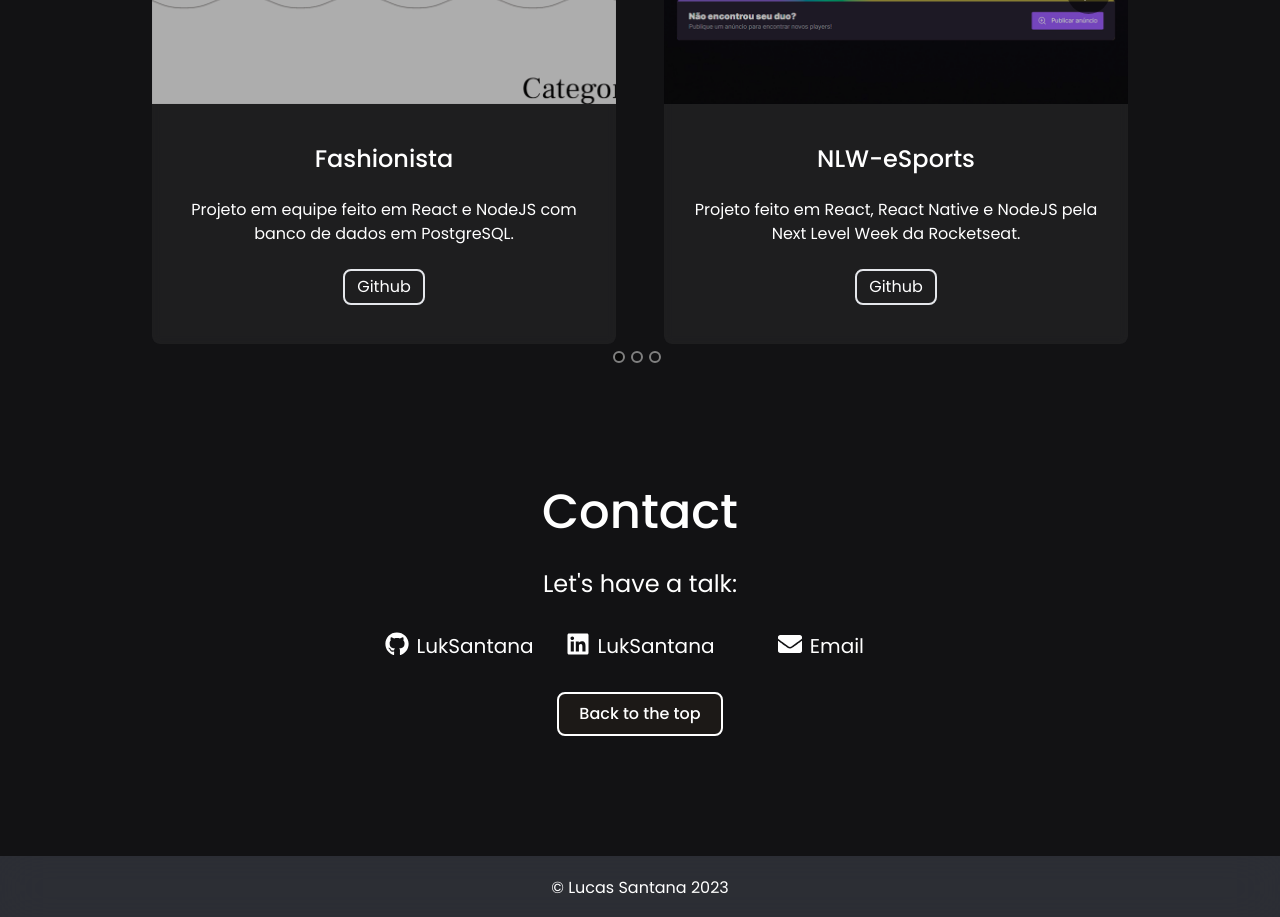
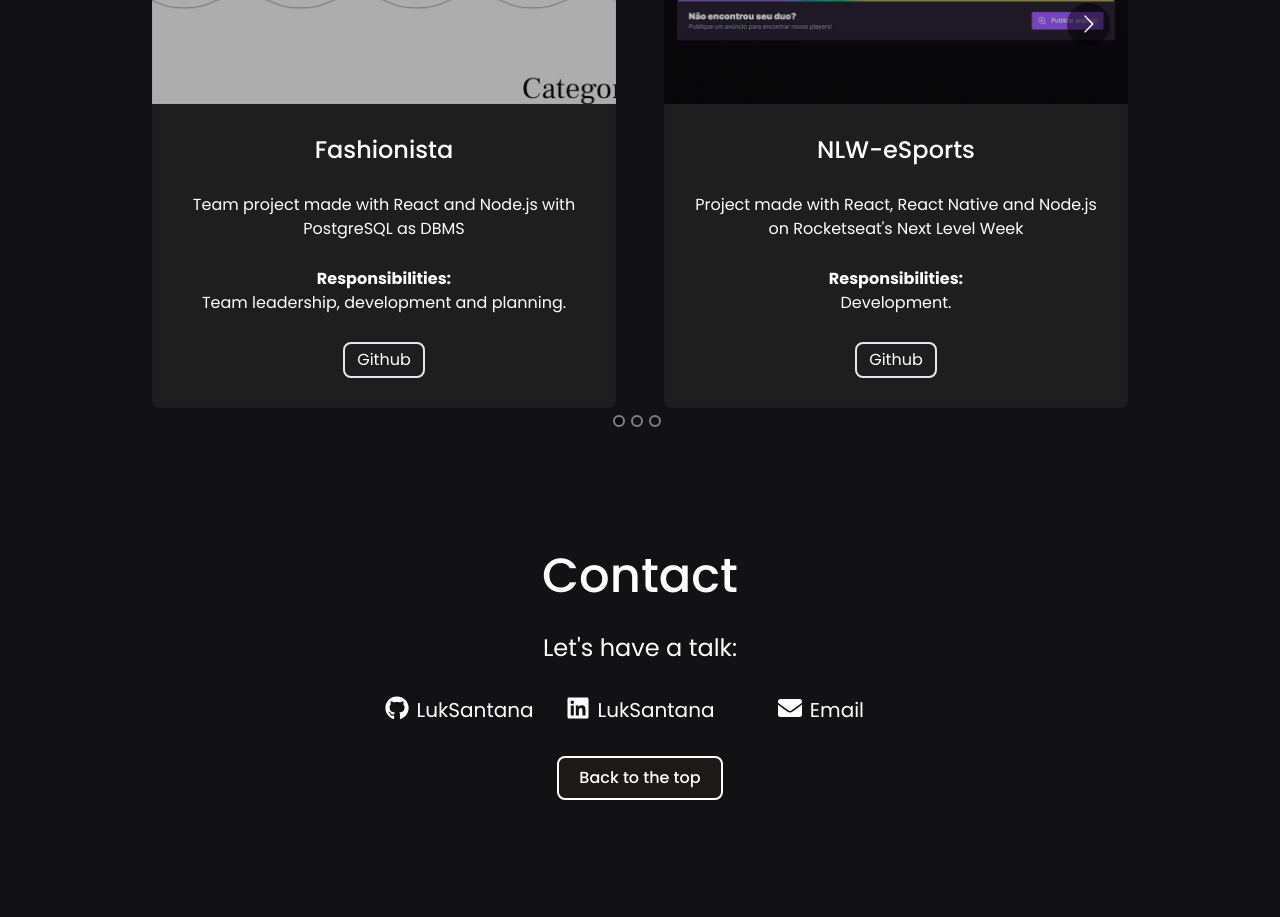
Before and after one commit to LukSantana/portfolio, a React (Vite) app: page / in a window 1280 px wide. Shown: the part 2360-3277 px from the top of the page. Built offline with nearby package versions, Linux system fonts and the light colour scheme.

Commit message:
updated projects

```diff
--- a/src/Components/ProjectCard/index.tsx
+++ b/src/Components/ProjectCard/index.tsx
@@ -3,6 +3,7 @@ interface ProjectCardProps {
 	title: string;
 	description: string;
 	projectUrl: string;
+	responsibilities: string;
 	gitHubUrl: string;
 }
 
@@ -11,6 +12,7 @@ const ProjectCard = ({
 	title,
 	description,
 	projectUrl,
+	responsibilities,
 	gitHubUrl,
 }: ProjectCardProps) => {
 	return (
@@ -24,9 +26,13 @@ const ProjectCard = ({
 					/>
 				}
 			</a>
-			<div className="flex flex-col items-center justify-evenly min-h-[14rem] px-3">
+			<div className="flex flex-col gap-3 items-center justify-evenly min-h-[18rem] max-h-[20rem] px-3">
 				<h2 className="font-medium text-2xl">{title}</h2>
 				<span className="break-words text-center px-2">{description}</span>
+				<span className="break-words text-center px-2">
+					<div className="font-bold">Responsibilities:</div>
+					{responsibilities}
+				</span>
 				<a
 					className="border-2 rounded-lg px-3 py-1 mb-4 cursor-pointer transition ease-in-out hover:scale-105"
 					href={gitHubUrl}
--- a/src/Components/Projects/index.tsx
+++ b/src/Components/Projects/index.tsx
@@ -2,56 +2,9 @@ import Carousel from "react-multi-carousel";
 import "react-multi-carousel/lib/styles.css";
 
 import ProjectCard from "../ProjectCard";
+import { projects } from "../../utils/projects";
 
 const Projects = () => {
-	const projects = [
-		{
-			imgUrl: "/assets/img/fashionista1.png",
-			title: "Fashionista",
-			description:
-				"Projeto em equipe feito em React e NodeJS com banco de dados em PostgreSQL.",
-			responsabilities: "Liderança de equipe e desenvolvimento.",
-			projectUrl: "https://fashionista-hackadev.netlify.app/",
-			gitHubUrl: "https://github.com/LukSantana/fashionista2",
-		},
-		{
-			imgUrl: "/assets/img/nlw-esports.png",
-			title: "NLW-eSports",
-			description:
-				"Projeto feito em React, React Native e NodeJS pela Next Level Week da Rocketseat.",
-			projectUrl: "https://nlw-esports-luk.netlify.app/",
-			gitHubUrl: "https://github.com/LukSantana/NLW-eSports",
-		},
-		{
-			imgUrl: "/assets/img/geradorSenha.png",
-			title: "Gerador de Senhas",
-			description: "Gerador de senhas feito com HTML, CSS e Javascript.",
-			projectUrl: "https://luksantana.github.io/geradorSenha/",
-			gitHubUrl: "https://github.com/LukSantana/geradorSenha",
-		},
-		{
-			imgUrl: "/assets/img/validador.png",
-			title: "Validador de CPF",
-			description: "Validador de CPF feito em NodeJS.",
-			projectUrl: "https://luksantana.github.io/verificador-cpf/",
-			gitHubUrl: "https://github.com/LukSantana/verificador-cpf",
-		},
-		{
-			imgUrl: "/assets/img/relogio.png",
-			title: "Relógio",
-			description: "Relógio feito HTML, CSS e Javascript.",
-			projectUrl: "https://luksantana.github.io/relogio/",
-			gitHubUrl: "https://github.com/LukSantana/relogio",
-		},
-		{
-			imgUrl: "/assets/img/calculadora.png",
-			title: "Calculadora",
-			description: "Calculadora feita em HTML, CSS e Javascript.",
-			projectUrl: "https://luksantana.github.io/calculadora/",
-			gitHubUrl: "https://github.com/LukSantana/calculadora",
-		},
-	];
-
 	const isMobile = window.innerWidth <= 1024;
 
 	return (
@@ -59,7 +12,9 @@ const Projects = () => {
 			className="flex flex-col justify-center items-center gap-12 w-[80%] max-w-full"
 			id="projects"
 		>
-			<h1 className="text-white text-5xl font-medium text-center">Personal Projects</h1>
+			<h1 className="text-white text-5xl font-medium text-center">
+				Personal Projects
+			</h1>
 			<Carousel
 				additionalTransfrom={0}
 				arrows
@@ -117,6 +72,7 @@ const Projects = () => {
 						title={project.title}
 						description={project.description}
 						projectUrl={project.projectUrl}
+						responsibilities={project.responsibilities}
 						gitHubUrl={project.gitHubUrl}
 					/>
 				))}
--- /dev/null
+++ b/src/utils/projects.ts
@@ -0,0 +1,61 @@
+interface ProjectProps {
+  imgUrl: string;
+  title: string;
+  description: string;
+  responsibilities: string;
+  projectUrl: string;
+  gitHubUrl: string;
+}
+
+export const projects: Array<ProjectProps> = [
+  {
+    imgUrl: "/assets/img/fashionista1.png",
+    title: "Fashionista",
+    description:
+      "Team project made with React and Node.js with PostgreSQL as DBMS",
+    responsibilities: "Team leadership, development and planning.",
+    projectUrl: "https://fashionista-hackadev.netlify.app/",
+    gitHubUrl: "https://github.com/LukSantana/fashionista2",
+  },
+  {
+    imgUrl: "/assets/img/nlw-esports.png",
+    title: "NLW-eSports",
+    description:
+      "Project made with React, React Native and Node.js on Rocketseat's Next Level Week",
+    responsibilities: "Development.",
+    projectUrl: "https://nlw-esports-luk.netlify.app/",
+    gitHubUrl: "https://github.com/LukSantana/NLW-eSports",
+  },
+  {
+    imgUrl: "/assets/img/geradorSenha.png",
+    title: "Gerador de Senhas",
+    description: "Password generator made with HTML, CSS and Javascript.",
+    responsibilities: "Development, planning and design.",
+    projectUrl: "https://luksantana.github.io/geradorSenha/",
+    gitHubUrl: "https://github.com/LukSantana/geradorSenha",
+  },
+  {
+    imgUrl: "/assets/img/validador.png",
+    title: "Validador de CPF",
+    description: "CPF (Brazilian Person Document Identification) validator made with HTML, CSS, Javascript and Node.js",
+    responsibilities: "Development, planning and design.",
+    projectUrl: "https://luksantana.github.io/verificador-cpf/",
+    gitHubUrl: "https://github.com/LukSantana/verificador-cpf",
+  },
+  {
+    imgUrl: "/assets/img/relogio.png",
+    title: "Relógio",
+    description: "Clock made with HTML, CSS and Javascript.",
+    responsibilities: "Development, planning and design.",
+    projectUrl: "https://luksantana.github.io/relogio/",
+    gitHubUrl: "https://github.com/LukSantana/relogio",
+  },
+  {
+    imgUrl: "/assets/img/calculadora.png",
+    title: "Calculadora",
+    description: "Calculator made with HTML, CSS and Javascript.",
+    projectUrl: "https://luksantana.github.io/calculadora/",
+    responsibilities: "Development, planning and design.",
+    gitHubUrl: "https://github.com/LukSantana/calculadora",
+  },
+];
```
